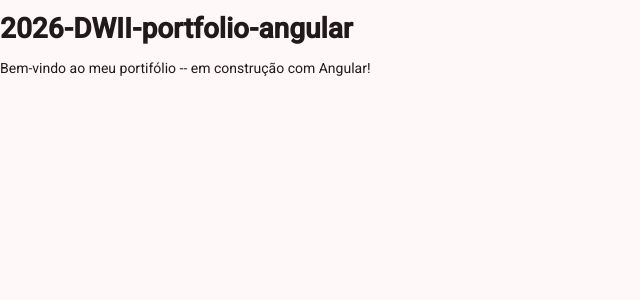
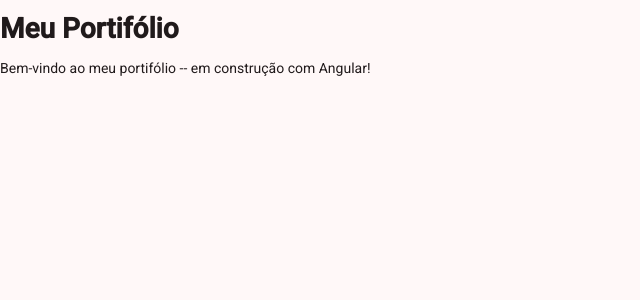
Before and after one commit to yasmirandaa/2026-DWII-portfolio-angular, an Angular app in the folder portfolio-angular/: page / in a window 1280 px wide. Shown: the top 300 px of the page, without its empty margins (0-640 px from the left). Built offline with nearby package versions, Linux system fonts and the light colour scheme.

Commit message:
Aula15: Configura ambiente Angular com Material e primeira tela do Portfolio

```diff
--- a/portfolio-angular/src/app/app.ts
+++ b/portfolio-angular/src/app/app.ts
@@ -8,5 +8,5 @@
   styleUrl: './app.css'
 })
 export class App {
-  protected readonly title = signal('2026-DWII-portfolio-angular');
+  protected readonly title = signal('Meu Portifólio');
 }
```
